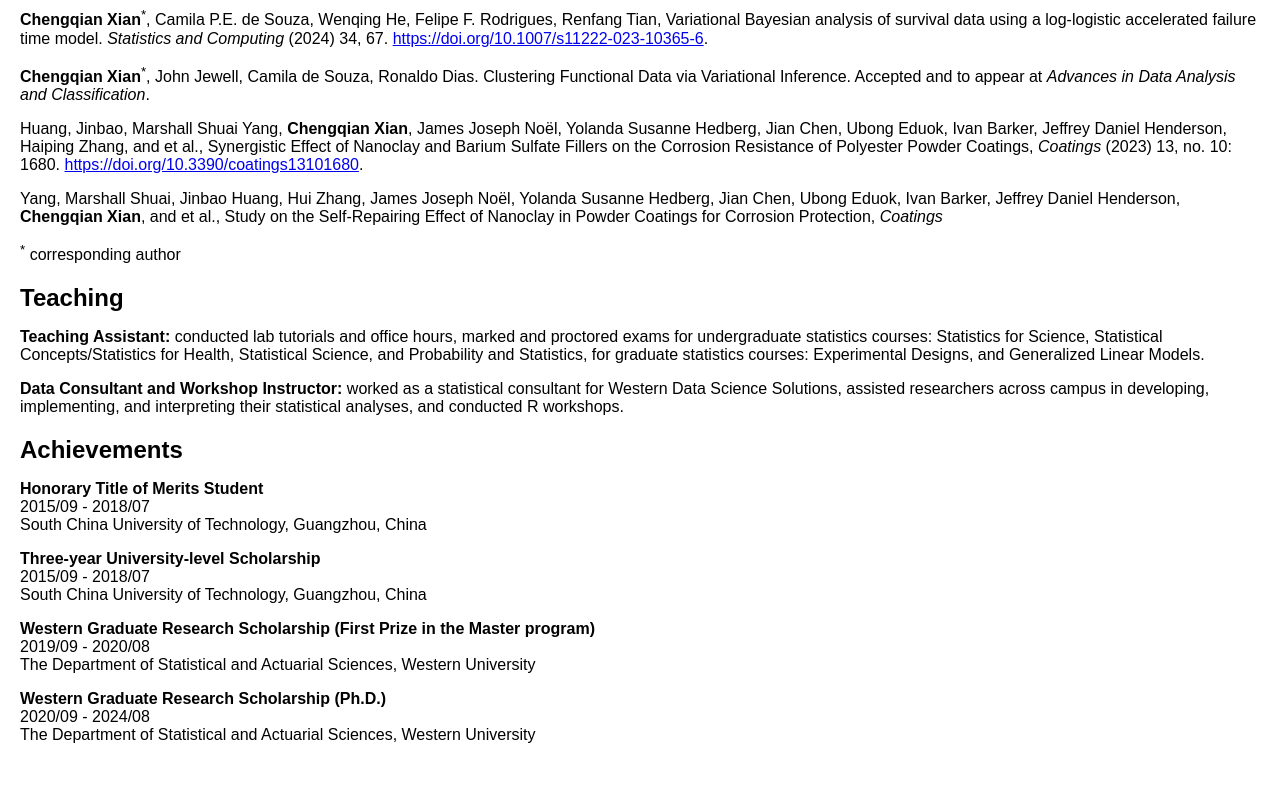
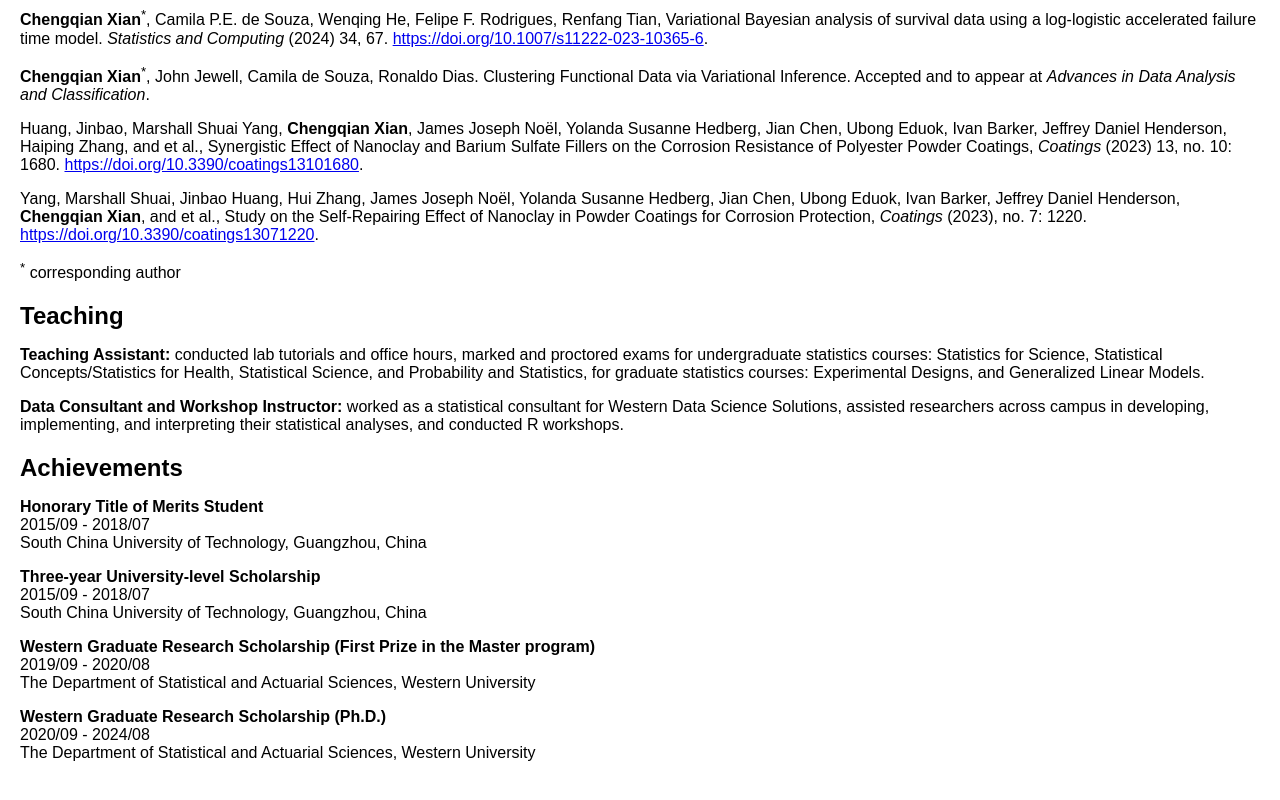
Before and after one commit to chengqianxian/chengqianxian.github.io, a plain HTML site: page index.html in a window 1280 px wide. Shown: the part 1030-1830 px from the top of the page. Drawn offline with Linux system fonts and the light colour scheme.

Commit message:
Update index.html

```diff
--- a/index.html
+++ b/index.html
@@ -78,7 +78,7 @@
              <p>Huang, Jinbao, Marshall Shuai Yang, <strong>Chengqian Xian</strong>, James Joseph Noël, Yolanda Susanne Hedberg, Jian Chen, Ubong Eduok, Ivan Barker, Jeffrey Daniel Henderson, Haiping Zhang, and et al., Synergistic Effect of Nanoclay and Barium Sulfate Fillers on the Corrosion Resistance of Polyester Powder Coatings, <em>Coatings</em> (2023) 13, no. 10: 1680. <a href="https://doi.org/10.3390/coatings13101680">https://doi.org/10.3390/coatings13101680</a>.</p>
         </div>
         <div class="publication">
-             <p>Yang, Marshall Shuai, Jinbao Huang, Hui Zhang, James Joseph Noël, Yolanda Susanne Hedberg, Jian Chen, Ubong Eduok, Ivan Barker, Jeffrey Daniel Henderson, <strong>Chengqian Xian</strong>, and et al., Study on the Self-Repairing Effect of Nanoclay in Powder Coatings for Corrosion Protection, <em>Coatings</em>
+            <p>Yang, Marshall Shuai, Jinbao Huang, Hui Zhang, James Joseph Noël, Yolanda Susanne Hedberg, Jian Chen, Ubong Eduok, Ivan Barker, Jeffrey Daniel Henderson, <strong>Chengqian Xian</strong>, and et al., Study on the Self-Repairing Effect of Nanoclay in Powder Coatings for Corrosion Protection, <em>Coatings</em> (2023), no. 7: 1220. <a href="https://doi.org/10.3390/coatings13071220">https://doi.org/10.3390/coatings13071220</a>.</p>
         </div>
         <p><sup>*</sup> corresponding author</p>
     </div>
```
